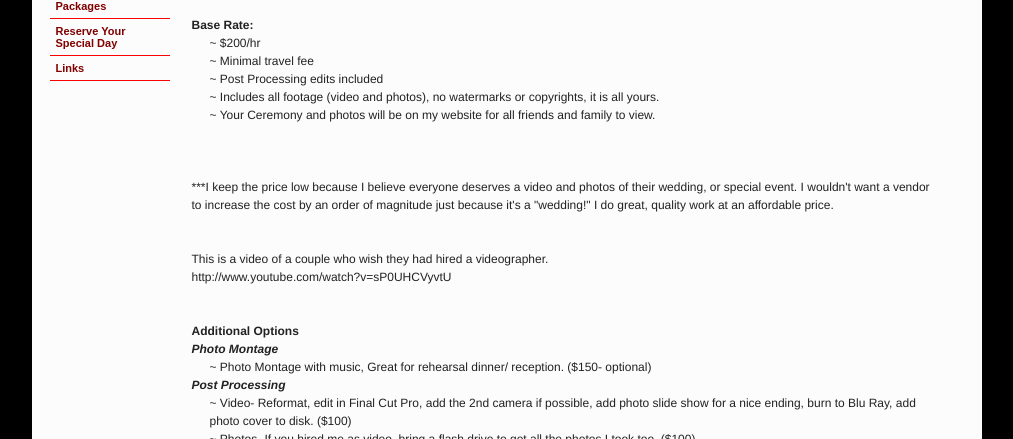
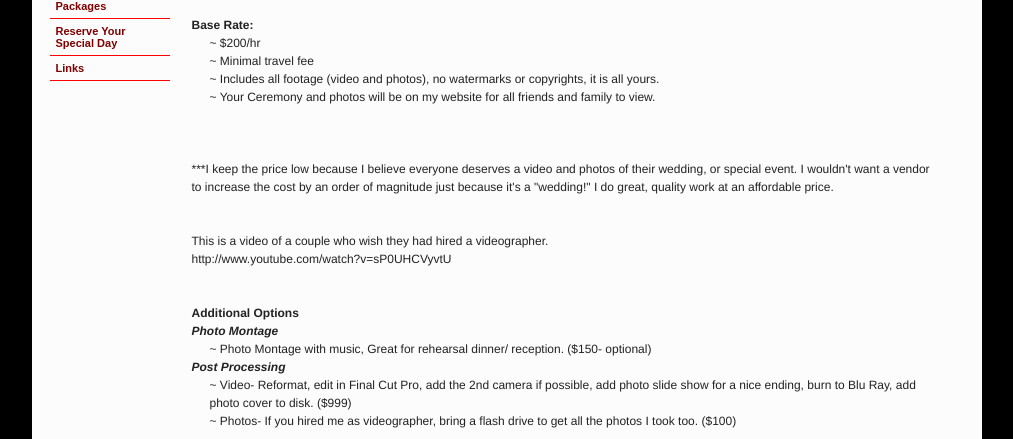
Before and after one commit to bhoefener1/barbsphotovideo, a plain HTML site: page packages.html in a window 1280 px wide. Shown: the part 361-800 px from the top of the page, without its empty margins (133-1146 px from the left). Drawn offline with nearby package versions, Linux system fonts and the light colour scheme; files that its build step writes are made by us from their sources.

Commit message:
changed price to 999 for post process

```diff
--- a/packages.html
+++ b/packages.html
@@ -29,7 +29,6 @@
           <dt><Strong>Base Rate:</strong></dt>
             <dd>~ $200/hr</dd>
             <dd>~ Minimal travel fee</dd>
-            <dd>~ Post Processing edits included</dd>
             <dd>~ Includes all footage (video and photos), no watermarks or copyrights, it is all yours. </dd>
 	    <dd>~ Your Ceremony and photos will be on my website for all friends and family to view. </dd>
         </dl>
@@ -45,8 +44,8 @@
           <dt><i>Photo Montage</i></dt>
             <dd>~ Photo Montage with music, Great for rehearsal dinner/ reception. ($150- optional)</dd>
           <dt><i>Post Processing</i></dt>
-            <dd>~ Video- Reformat, edit in Final Cut Pro, add the 2nd camera if possible, add photo slide show for a nice ending, burn to Blu Ray, add photo cover to disk. ($100)</dd>
-	    <dd>~ Photos- If you hired me as video, bring a flash drive to get all the photos I took too. ($100)</dd>
+            <dd>~ Video- Reformat, edit in Final Cut Pro, add the 2nd camera if possible, add photo slide show for a nice ending, burn to Blu Ray, add photo cover to disk. ($999)</dd>
+	    <dd>~ Photos- If you hired me as videographer, bring a flash drive to get all the photos I took too. ($100)</dd>
         </dl>
       <br/>
       <br/>
```
